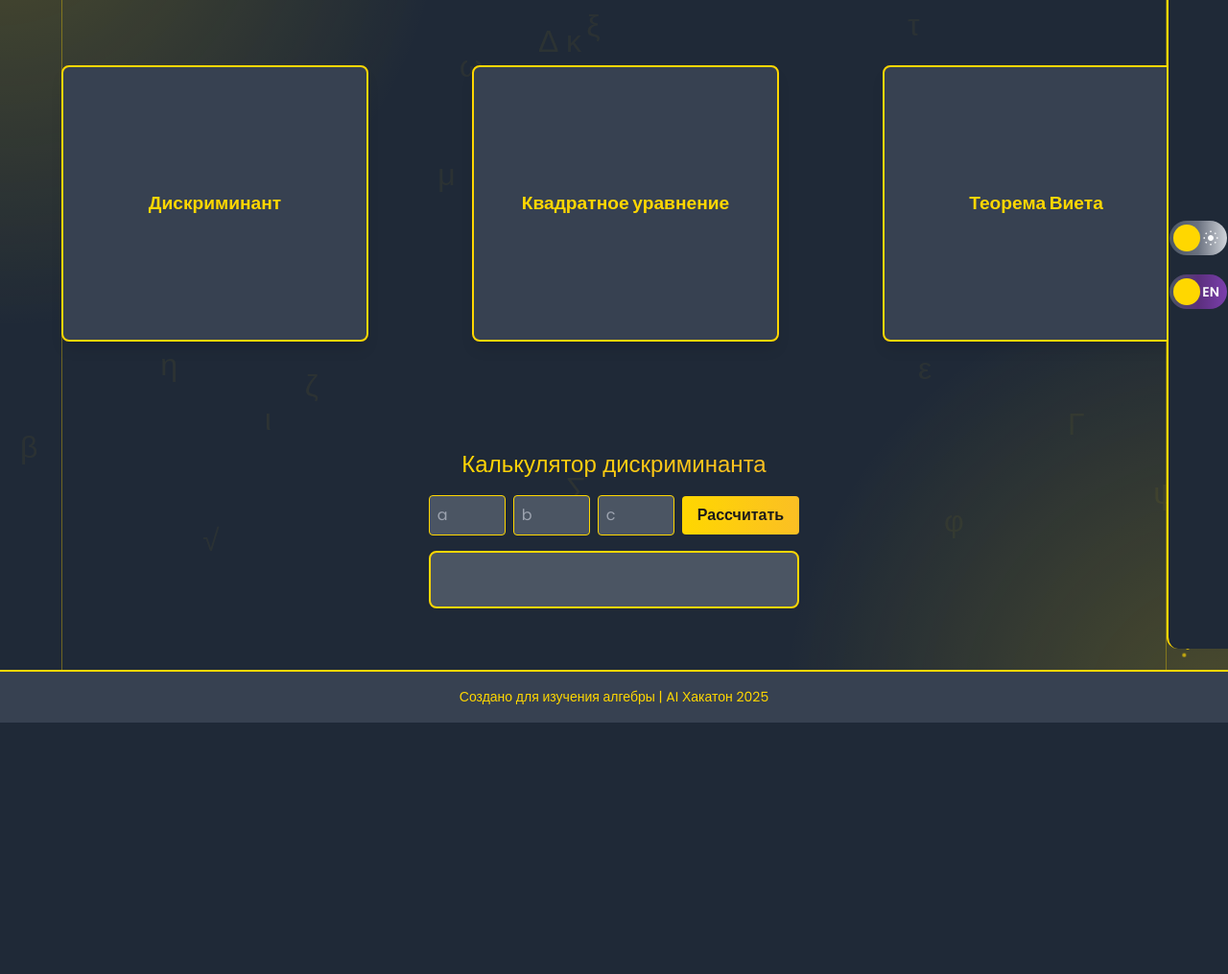
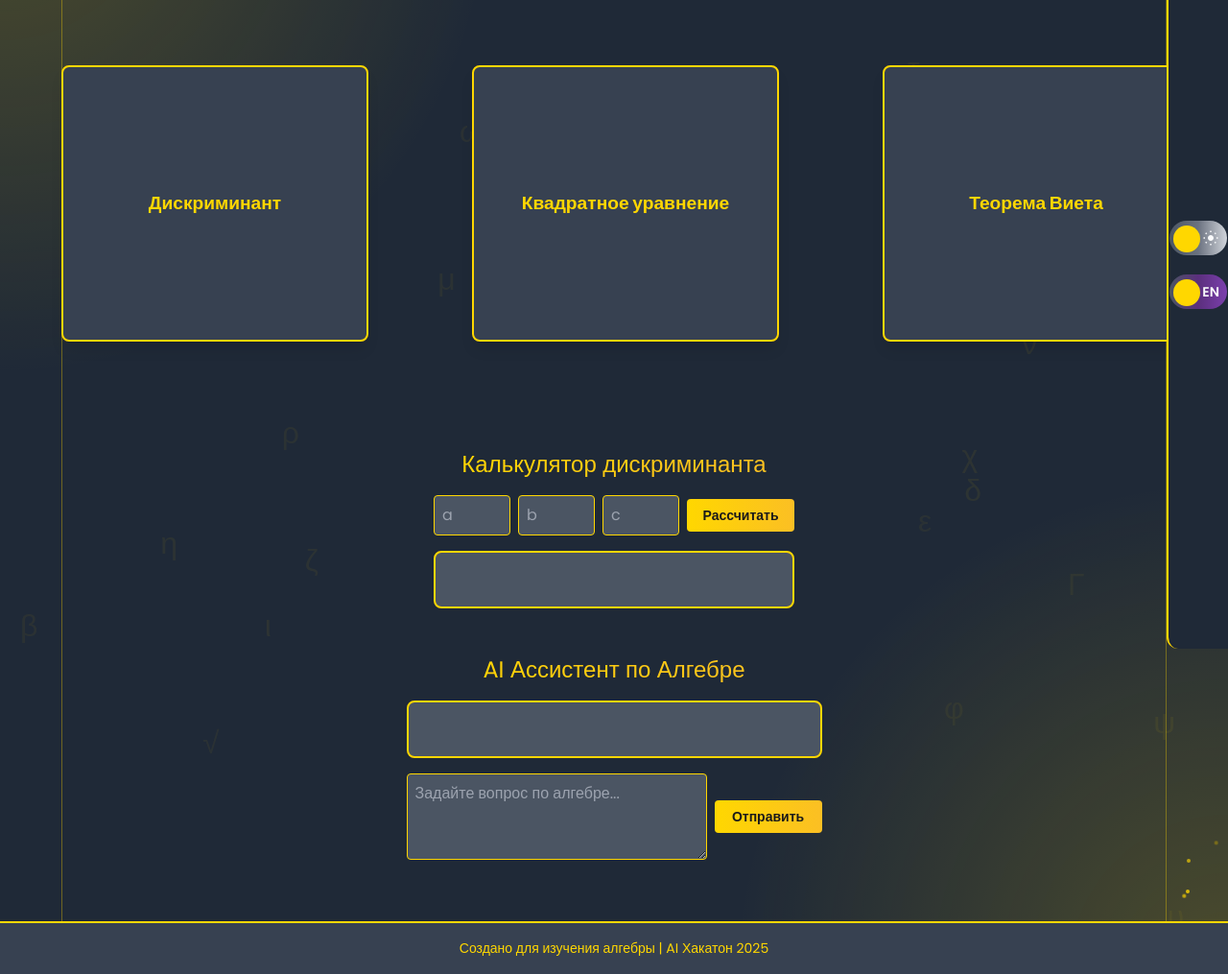
Before and after one commit to Izi3212/hakatonproject.KV, a plain HTML site: page index.html in a window 1280 px wide. Shown: the part 124-1139 px from the top of the page at 96% size. Before the commit the page ends 877 px from the top, so only its background shows below. Drawn offline with nearby package versions, Linux system fonts and the light colour scheme.

Commit message:
Шndex.html

```diff
--- a/index.html
+++ b/index.html
@@ -240,7 +240,7 @@
       50% { opacity: 0.4; }
       100% { opacity: 0.2; }
     }
-    .calculator input, .chatbot input {
+    .calculator input, .chatbot input, .chatbot textarea {
       background: var(--card-back-bg);
       border: 1px solid var(--border-color);
       color: var(--text-color);
@@ -250,23 +250,24 @@
       font-size: clamp(0.875rem, 2.5vw, 1rem);
       transition: border-color 0.3s;
     }
-    .chatbot input {
+    .chatbot textarea {
       width: 100%;
       max-width: 100%;
+      resize: vertical;
     }
-    .calculator input:focus, .chatbot input:focus {
+    .calculator input:focus, .chatbot input:focus, .chatbot textarea:focus {
       border-color: var(--gradient-end);
       outline: none;
     }
     .calculator button, .chatbot button {
-      background: linear-gradient(to right, var(--gradient-start), var(--gradient-end));
-      color: #1a1a1a;
-      padding: 0.5rem 1rem;
-      border-radius: 4px;
-      font-weight: 600;
-      font-size: clamp(0.875rem, 2.5vw, 1rem);
-      transition: background 0.3s;
-      min-width: clamp(5rem, 15vw, 6rem);
+  background: linear-gradient(to right, var(--gradient-start), var(--gradient-end));
+  color: #1a1a1a;
+  padding: 0.4rem 0.8rem; /* Меньше отступы */
+  border-radius: 4px;
+  font-weight: 600;
+  font-size: clamp(0.75rem, 2vw, 0.875rem); /* Меньше текст */
+  transition: background 0.3s;
+  min-width: clamp(6rem, 12vw, 7rem); /* Меньше ширина */
     }
     .theme-light .calculator button, .theme-light .chatbot button {
       color: #F9FAFB;
@@ -295,16 +296,26 @@
       margin-bottom: 0.5rem;
       padding: 0.5rem;
       border-radius: 4px;
+      max-width: 80%;
     }
     .chatbot .user-message {
       background: var(--card-front-bg);
       align-self: flex-end;
-      max-width: 80%;
     }
     .chatbot .bot-message {
       background: var(--panel-bg);
       align-self: flex-start;
-      max-width: 80%;
+    }
+    .chatbot .error-message {
+      background: #ff4d4d;
+      color: white;
+      align-self: flex-start;
+    }
+    .chatbot .loading {
+      background: var(--card-back-bg);
+      color: var(--text-color);
+      align-self: flex-start;
+      font-style: italic;
     }
     .calculator h2, .chatbot h2 {
       background: linear-gradient(to right, var(--gradient-start), var(--gradient-end));
@@ -389,13 +400,13 @@
       background: linear-gradient(to right, #4B5563 0%, #6B7280 50%, #D1D5DB 100%);
     }
     .theme-slider.checked {
-      background: linear-gradient(to right, #D1D5DB 0%, #6B7280 50%, #4B5563 100%);
+      background: linear-gradient(to right, #D1D5DB, #6B7280, #4B5563);
     }
     .language-slider {
       background: linear-gradient(to right, #4B5563 0%, #5B2F7D 50%, #7B3FAD 100%);
     }
     .language-slider.checked {
-      background: linear-gradient(to right, #7B3FAD 0%, #5B2F7D 50%, #4B5563 100%);
+      background: linear-gradient(to right, #7B3FAD, #5B2F7D, #4B5563);
     }
     .slider:before {
       position: absolute;
@@ -403,7 +414,7 @@
       height: clamp(1.75rem, 4vw, 1rem);
       width: clamp(1.75rem, 4vw, 1rem);
       left: 0.25rem;
-      bottom: 0.17.5rem;
+      bottom: 0.175rem;
       background-color: #FFD700;
       transition: 0.4s;
       border-radius: 50%;
@@ -601,6 +612,16 @@
     <div class="result-field" id="result"></div>
   </div>
 
+  <!-- Chatbot -->
+<div class="chatbot mt-12 text-center px-4">
+  <h2 class="text-2xl mb-4" data-ru="AI Ассистент по Алгебре" data-en="AI Algebra Assistant">AI Ассистент по Алгебре</h2>
+  <div class="chat-field mb-4" id="chat-field"></div>
+  <div class="flex">
+    <textarea id="chat-input" placeholder="Задайте вопрос по алгебре..." rows="3"></textarea>
+    <button onclick="sendChatbotMessage()" data-ru="Отправить" data-en="Send">Отправить</button>
+  </div>
+</div>
+
   <!-- Footer -->
   <footer class="mt-16 w-full py-4 text-center border-t-2" style="background: var(--card-front-bg); border-color: var(--border-color);">
     <p data-ru="Создано для изучения алгебры | AI Хакатон 2025" data-en="Created for learning algebra | AI Hackathon 2025">Создано для изучения алгебры | AI Хакатон 2025</p>
@@ -631,7 +652,7 @@
         one_root: "Один корень: x = {x}.",
         no_roots: "Нет вещественных корней.",
         chatbot_empty: "Пожалуйста, введите вопрос.",
-        chatbot_error: "Ошибка при обращении к AI. Попробуйте позже."
+        chatbot_error: "Ошибка при обращении к Grok. Проверьте API-ключ или подключение."
       },
       en: {
         title: "Algebra Formulas",
@@ -655,7 +676,7 @@
         one_root: "One root: x = {x}.",
         no_roots: "No real roots.",
         chatbot_empty: "Please enter a question.",
-        chatbot_error: "Error contacting AI. Try again later."
+        chatbot_error: "Error contacting Grok. Check API key or connection."
       }
     };
 
@@ -744,46 +765,52 @@
     }
 
     // Chatbot
-    async function sendChatMessage() {
+    const API_KEY = 'xai-tE50A1UO5AOMQsVAgiVc0Pe9iXzyRX2K4Rpsjpg0Dzf34dt9xgJ0mKrzlndgAg0WKl26vkoonNYkJswxPI';
+
+    async function sendChatbotMessage() {
       const input = document.getElementById('chat-input');
       const chatField = document.getElementById('chat-field');
+      const userMessage = input.value.trim();
       const lang = document.documentElement.lang || 'ru';
-      const question = input.value.trim();
 
-      if (!question) {
+      if (!userMessage) {
         chatField.innerHTML += `<div class="chat-message user-message">${translations[lang].chatbot_empty}</div>`;
         chatField.scrollTop = chatField.scrollHeight;
         return;
       }
 
-      chatField.innerHTML += `<div class="chat-message user-message">${question}</div>`;
+      // Отображаем сообщение пользователя
+      chatField.innerHTML += `<div class="chat-message user-message">${userMessage}</div>`;
       input.value = '';
       chatField.scrollTop = chatField.scrollHeight;
 
-      // Задержка для избежания лимита
-      await new Promise(resolve => setTimeout(resolve, 1000));
+      // Показываем индикатор загрузки
+      chatField.innerHTML += `<div class="chat-message loading">${lang === 'ru' ? 'Grok думает...' : 'Grok is thinking...'}</div>`;
+      chatField.scrollTop = chatField.scrollHeight;
 
       try {
-        const response = await fetch('https://cors-anywhere.herokuapp.com/https://api.grok.xai.com/v1/chat/completions', {
+        const response = await fetch('https://api.x.ai/v1/chat/completions', {
           method: 'POST',
           headers: {
-            'Authorization': 'Bearer YOUR_REAL_API_KEY_HERE',
-            'Content-Type': 'application/json'
+            'Content-Type': 'application/json',
+            'Authorization': `Bearer ${API_KEY}`
           },
           body: JSON.stringify({
-            model: 'grok-beta',
+            model: 'grok-3',
             messages: [
               {
                 role: 'system',
-                content: 'You are an expert algebra assistant. Provide accurate, concise answers to algebra-related questions, including explanations and examples where appropriate. Use LaTeX for mathematical expressions.'
+                content: lang === 'ru'
+                  ? 'Ты эксперт по алгебре, отвечающий на образовательные вопросы. Объясняй понятно, с примерами, на русском языке.'
+                  : 'You are an algebra expert answering educational questions. Explain clearly, with examples, in English.'
               },
               {
                 role: 'user',
-                content: question
+                content: userMessage
               }
             ],
-            max_tokens: 500,
-            temperature: 0.7
+            temperature: 0.7,
+            max_tokens: 500
           })
         });
 
@@ -792,20 +819,36 @@
         }
 
         const data = await response.json();
-        const answer = data.choices[0].message.content;
+        const botMessage = data.choices[0].message.content;
 
-        chatField.innerHTML += `<div class="chat-message bot-message">${answer}</div>`;
+        // Удаляем индикатор загрузки
+        chatField.querySelector('.loading').remove();
+
+        // Отображаем ответ бота
+        chatField.innerHTML += `<div class="chat-message bot-message">${botMessage}</div>`;
         chatField.scrollTop = chatField.scrollHeight;
 
+        // Обновляем MathJax для рендеринга формул в ответе
         if (window.MathJax) {
           MathJax.typeset();
         }
       } catch (error) {
-        console.error('Chatbot error:', error);
-        chatField.innerHTML += `<div class="chat-message bot-message">${translations[lang].chatbot_error} (${error.message})</div>`;
+        // Удаляем индикатор загрузки
+        chatField.querySelector('.loading')?.remove();
+
+        // Отображаем ошибку
+        chatField.innerHTML += `<div class="chat-message error-message">${translations[lang].chatbot_error} (${error.message})</div>`;
         chatField.scrollTop = chatField.scrollHeight;
       }
     }
+
+    // Привязка события к кнопке отправки и Enter
+    document.getElementById('chat-input').addEventListener('keypress', (e) => {
+      if (e.key === 'Enter' && !e.shiftKey) {
+        e.preventDefault();
+        sendChatbotMessage();
+      }
+    });
 
     // Random Symbol Positioning
     document.querySelectorAll('.math-bg span').forEach(span => {
```
